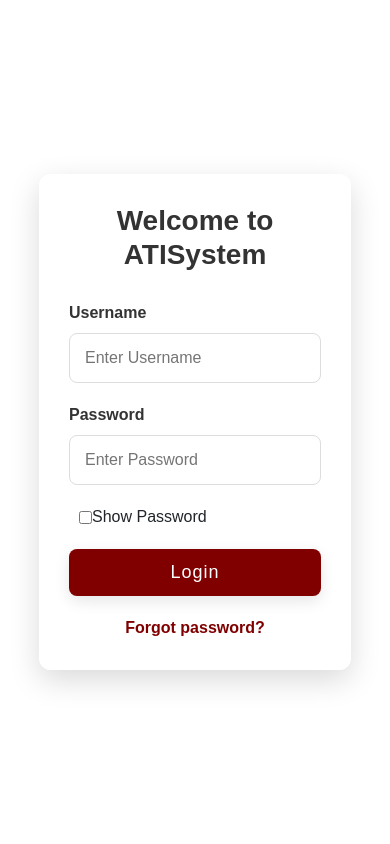
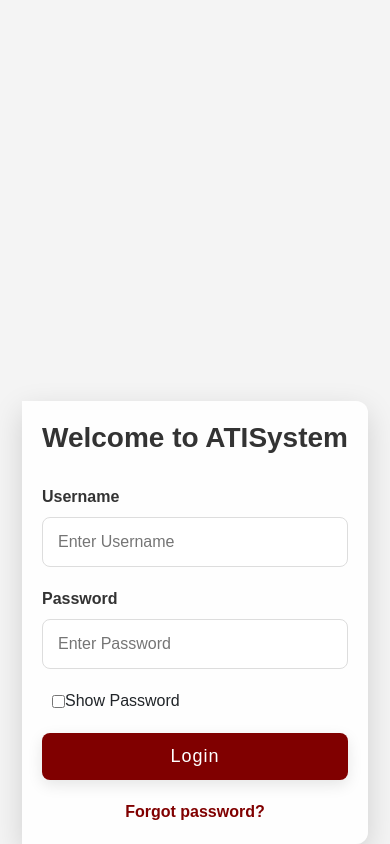
Before and after one commit to iHakoto/ATISystem, a PHP site: page /Capstone-Project/login.php in a window 390 px wide. Run offline with PHP 8.4, Linux system fonts and the light colour scheme; data comes from the database, SQL or seed files in the repository; some libraries are stand-ins or nearby versions; grey boxes are pictures that could not be loaded.

Commit message:
Update login.php

```diff
--- a/login.php
+++ b/login.php
@@ -32,14 +32,32 @@
         display: flex;
         justify-content: center;
         align-items: center;
+        background-color: #f4f4f4;
+    }
+
+    .login-wrapper {
+        display: flex;
+        align-items: center;
+        justify-content: center;
+        max-width: 900px;
+        width: 100%;
+        height: 100%;
+    }
+
+    .login-image {
+        flex: 1;
+        background: url('path/to/your/image.jpg') no-repeat center center;
+        background-size: cover;
+        height: 100%;
+        border-radius: 12px 0 0 12px;  /* Rounded corners for left side */
     }
 
     .login-container {
+        flex: 1;
         background-color: rgba(255, 255, 255, 0.9); /* Semi-transparent white background */
-        border-radius: 12px;
+        border-radius: 0 12px 12px 0; /* Rounded corners for right side */
         box-shadow: 0 10px 30px rgba(0, 0, 0, 0.15);
         padding: 40px;
-        width: 100%;
         max-width: 400px;
         animation: fadeIn 1s ease-out;
     }
@@ -146,14 +164,25 @@
 
     /* Media Query for responsiveness */
     @media screen and (max-width: 768px) {
+        .login-wrapper {
+            flex-direction: column;
+        }
+
+        .login-image {
+            height: 250px; /* Smaller image on mobile */
+            border-radius: 12px;
+        }
+
         .login-container {
-            padding: 30px;
-            width: 80%;
+            padding: 20px;
+            max-width: 100%;
         }
     }
 </style>
 
 <body>
+    <div class="login-wrapper">
+        <div class="login-image"></div> <!-- Image on left -->
         <div class="login-container">
             <h2>Welcome to <?php echo $_SESSION['system']['name']; ?></h2>
             <form id="login-form" action="" method="post">
@@ -177,6 +206,7 @@
                     <a href="forgotPassword.php">Forgot password?</a>
                 </div>
             </form>
+        </div>
     </div>
 
     <script>
```
Lines whose indentation alone changed are shown as unchanged.
